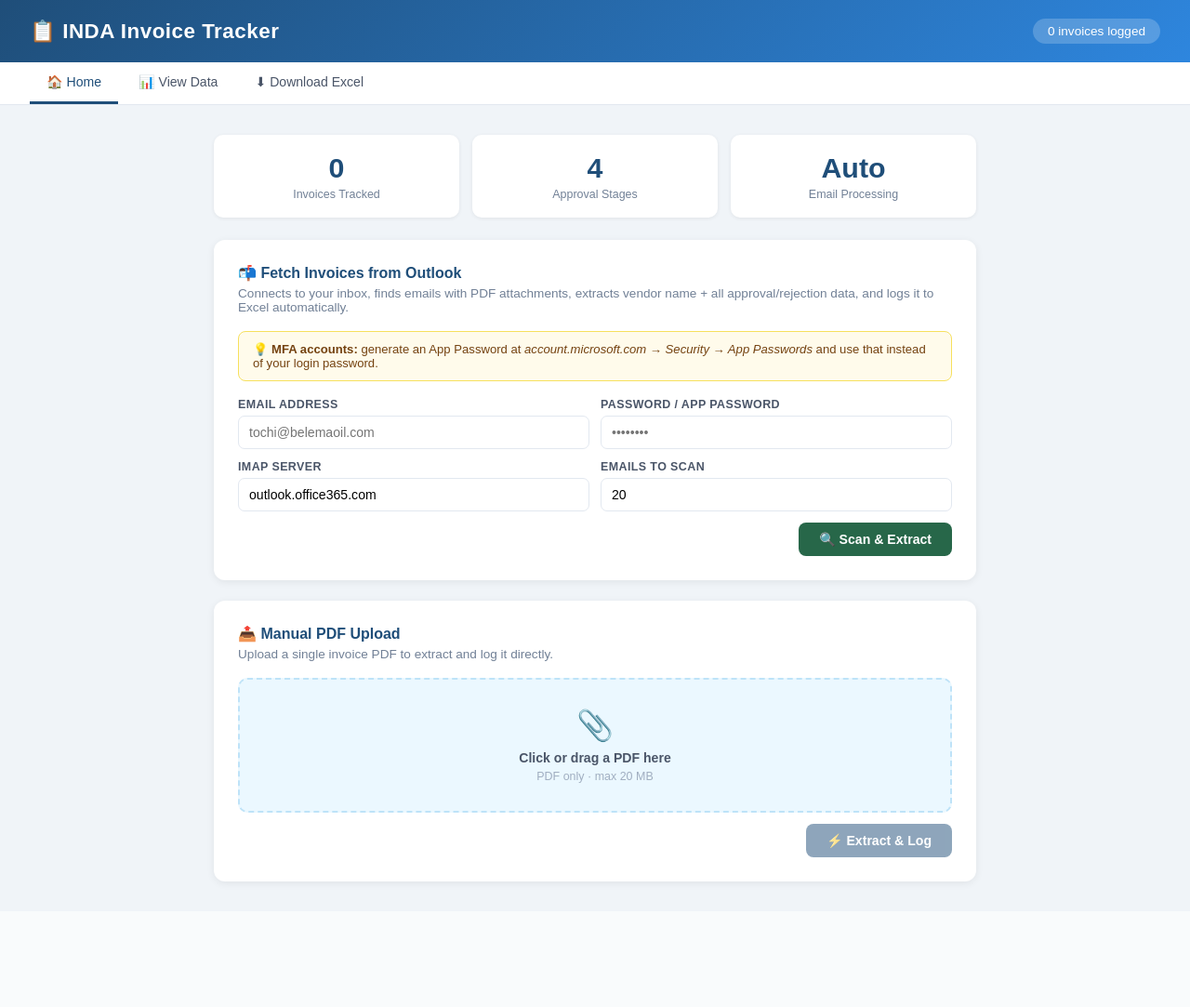
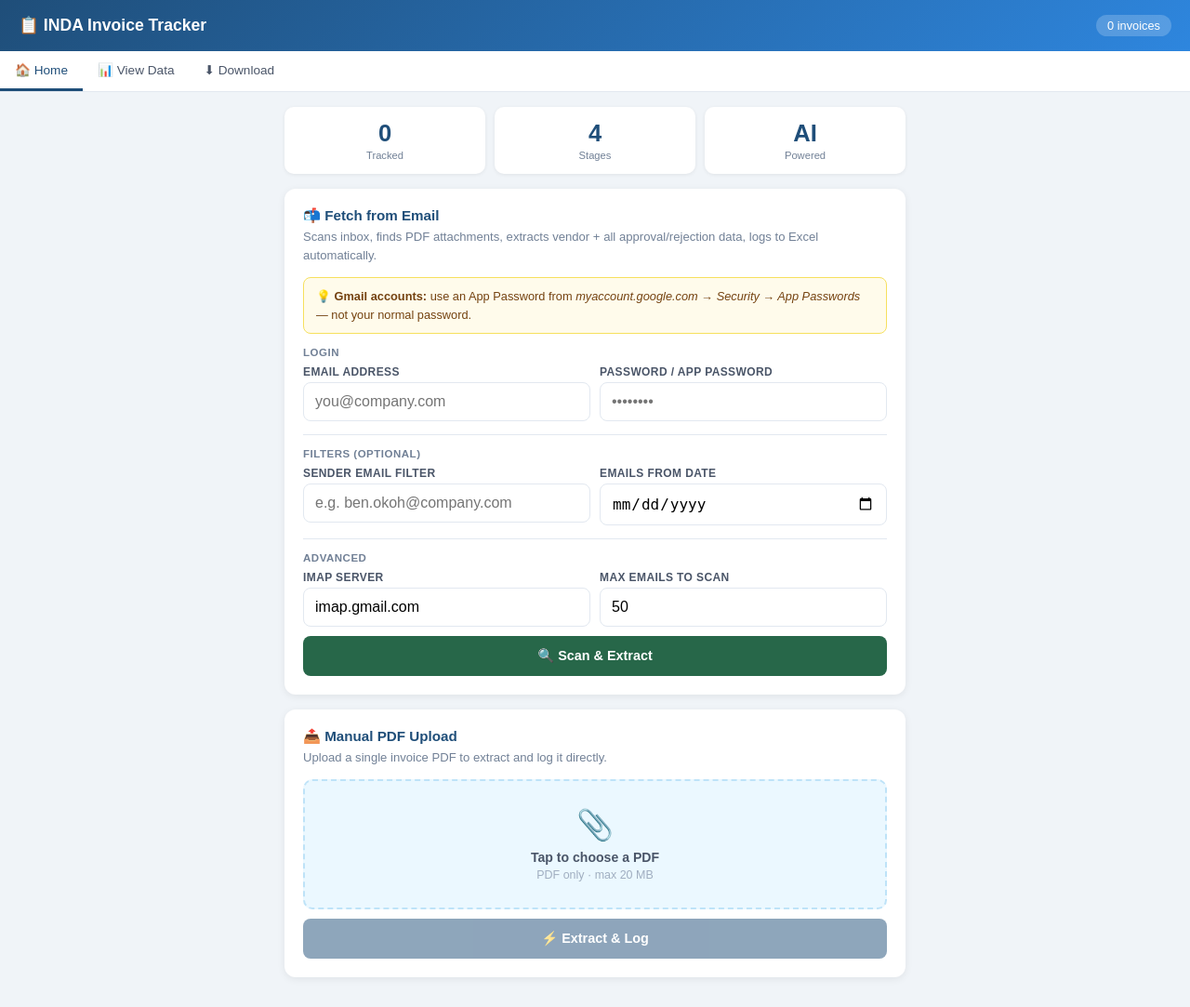
Before and after one commit to nowagieops-ui/invoice-extractor, a Flask app: page / in a window 1280 px wide. Shown: the whole page at 93% size. Before the commit the page ends 953 px from the top, so only its background shows below. Run offline with Flask 3, Linux system fonts and the light colour scheme.

Commit message:
Update index.html

```diff
--- a/templates/index.html
+++ b/templates/index.html
@@ -2,187 +2,203 @@
 <html lang="en">
 <head>
   <meta charset="UTF-8"/>
-  <meta name="viewport" content="width=device-width,initial-scale=1"/>
+  <meta name="viewport" content="width=device-width, initial-scale=1.0, maximum-scale=1.0"/>
   <title>INDA Invoice Tracker</title>
   <style>
-    *,*::before,*::after{box-sizing:border-box;margin:0;padding:0}
-    body{font-family:Arial,sans-serif;background:#f0f4f8;color:#1a202c;min-height:100vh}
-    header{background:linear-gradient(135deg,#1F4E79,#2e86de);color:#fff;padding:20px 32px;display:flex;align-items:center;justify-content:space-between}
-    header h1{font-size:1.4rem;letter-spacing:.5px}
-    .badge{background:rgba(255,255,255,.2);border-radius:20px;padding:6px 16px;font-size:.85rem}
-    nav{background:#fff;border-bottom:1px solid #e2e8f0;padding:0 32px;display:flex;gap:4px}
-    nav a{display:inline-block;padding:13px 18px;text-decoration:none;color:#4a5568;border-bottom:3px solid transparent;font-size:.88rem;transition:all .2s}
-    nav a:hover,nav a.active{color:#1F4E79;border-color:#1F4E79}
-    main{max-width:860px;margin:32px auto;padding:0 20px}
-    .stats{display:grid;grid-template-columns:repeat(3,1fr);gap:14px;margin-bottom:24px}
-    .stat{background:#fff;border-radius:10px;padding:18px;text-align:center;box-shadow:0 1px 4px rgba(0,0,0,.07)}
-    .stat .num{font-size:1.9rem;font-weight:700;color:#1F4E79}
-    .stat .lbl{font-size:.78rem;color:#718096;margin-top:4px}
-    .card{background:#fff;border-radius:12px;padding:26px;box-shadow:0 2px 8px rgba(0,0,0,.07);margin-bottom:22px}
-    .card h2{font-size:1rem;color:#1F4E79;margin-bottom:5px}
-    .card .sub{color:#718096;font-size:.85rem;margin-bottom:18px}
-    .row2{display:grid;grid-template-columns:1fr 1fr;gap:12px;margin-bottom:12px}
-    .grp{display:flex;flex-direction:column;gap:5px}
-    .grp label{font-size:.78rem;font-weight:700;color:#4a5568;text-transform:uppercase;letter-spacing:.4px}
-    .grp input{padding:9px 11px;border:1px solid #e2e8f0;border-radius:7px;font-size:.88rem;transition:border-color .2s}
-    .grp input:focus{outline:none;border-color:#2e86de}
-    .btn{display:inline-flex;align-items:center;gap:7px;padding:10px 22px;border-radius:8px;border:none;cursor:pointer;font-size:.88rem;font-weight:700;transition:all .2s}
-    .btn-blue{background:#1F4E79;color:#fff}.btn-blue:hover{background:#163d60}
-    .btn-green{background:#276749;color:#fff}.btn-green:hover{background:#1e5438}
-    .btn:disabled{opacity:.5;cursor:not-allowed}
-    .tip{background:#fffbeb;border:1px solid #f6e05e;border-radius:8px;padding:11px 15px;font-size:.82rem;color:#744210;margin-bottom:18px}
-    #result{margin-top:18px;display:none}
-    .r-item{padding:10px 14px;border-radius:8px;margin-bottom:8px;font-size:.85rem;border-left:4px solid}
-    .r-ok{background:#f0fff4;border-color:#48bb78}
-    .r-err{background:#fff5f5;border-color:#fc8181}
-    .r-item strong{display:block;margin-bottom:3px}
-    .approvals{margin-top:4px;display:flex;gap:10px;flex-wrap:wrap}
-    .tag{padding:2px 8px;border-radius:12px;font-size:.75rem;font-weight:700}
-    .tag-a{background:#c6efce;color:#276749}
-    .tag-r{background:#ffc7ce;color:#9c0006}
-    .tag-p{background:#e2e8f0;color:#4a5568}
-    .drop-zone{border:2px dashed #bee3f8;border-radius:10px;padding:30px 20px;text-align:center;cursor:pointer;background:#ebf8ff;transition:all .2s}
-    .drop-zone:hover,.drop-zone.over{border-color:#2e86de;background:#dbeafe}
-    .drop-zone .icon{font-size:2rem;margin-bottom:8px}
-    .drop-zone p{color:#4a5568;font-size:.88rem}
-    .drop-zone input{display:none}
-    .spin{animation:spin .8s linear infinite;display:inline-block}
-    @keyframes spin{to{transform:rotate(360deg)}}
-    .loading .spin-hide{display:none}
-    .loading .spin{display:inline}
-    .spin{display:none}
+    *, *::before, *::after { box-sizing: border-box; margin: 0; padding: 0; }
+    body { font-family: Arial, sans-serif; background: #f0f4f8; color: #1a202c; min-height: 100vh; }
+    header { background: linear-gradient(135deg,#1F4E79,#2e86de); color:#fff; padding:16px 20px; display:flex; align-items:center; justify-content:space-between; flex-wrap:wrap; gap:8px; }
+    header h1 { font-size:1.1rem; }
+    .badge { background:rgba(255,255,255,.2); border-radius:20px; padding:4px 12px; font-size:.8rem; }
+    nav { background:#fff; border-bottom:1px solid #e2e8f0; display:flex; overflow-x:auto; -webkit-overflow-scrolling:touch; }
+    nav a { display:inline-block; padding:12px 16px; text-decoration:none; color:#4a5568; border-bottom:3px solid transparent; font-size:.85rem; white-space:nowrap; }
+    nav a.active, nav a:hover { color:#1F4E79; border-color:#1F4E79; }
+    main { max-width:700px; margin:0 auto; padding:16px; }
+    .stats { display:grid; grid-template-columns:repeat(3,1fr); gap:10px; margin-bottom:16px; }
+    .stat { background:#fff; border-radius:10px; padding:14px 8px; text-align:center; box-shadow:0 1px 4px rgba(0,0,0,.07); }
+    .stat .num { font-size:1.6rem; font-weight:700; color:#1F4E79; }
+    .stat .lbl { font-size:.7rem; color:#718096; margin-top:3px; }
+    .card { background:#fff; border-radius:12px; padding:20px; box-shadow:0 2px 8px rgba(0,0,0,.07); margin-bottom:16px; }
+    .card h2 { font-size:.95rem; color:#1F4E79; margin-bottom:4px; }
+    .card .sub { color:#718096; font-size:.82rem; margin-bottom:14px; line-height:1.5; }
+    .form-grid { display:grid; grid-template-columns:1fr 1fr; gap:10px; margin-bottom:10px; }
+    .form-full { display:grid; grid-template-columns:1fr; gap:10px; margin-bottom:10px; }
+    @media(max-width:480px) { .form-grid { grid-template-columns:1fr; } }
+    .grp { display:flex; flex-direction:column; gap:4px; }
+    .grp label { font-size:.75rem; font-weight:700; color:#4a5568; text-transform:uppercase; letter-spacing:.4px; }
+    .grp input { padding:11px 12px; border:1px solid #e2e8f0; border-radius:8px; font-size:16px; width:100%; transition:border-color .2s; }
+    .grp input:focus { outline:none; border-color:#2e86de; }
+    .tip { background:#fffbeb; border:1px solid #f6e05e; border-radius:8px; padding:10px 13px; font-size:.8rem; color:#744210; margin-bottom:14px; line-height:1.5; }
+    .divider { border:none; border-top:1px solid #e2e8f0; margin:14px 0; }
+    .section-label { font-size:.72rem; font-weight:700; color:#718096; text-transform:uppercase; letter-spacing:.5px; margin-bottom:8px; }
+    .btn { display:flex; align-items:center; justify-content:center; gap:7px; padding:13px 20px; border-radius:8px; border:none; cursor:pointer; font-size:.9rem; font-weight:700; transition:all .2s; width:100%; margin-top:10px; }
+    .btn-blue { background:#1F4E79; color:#fff; }
+    .btn-green { background:#276749; color:#fff; }
+    .btn:disabled { opacity:.5; cursor:not-allowed; }
+    .drop-zone { border:2px dashed #bee3f8; border-radius:10px; padding:28px 16px; text-align:center; cursor:pointer; background:#ebf8ff; transition:all .2s; }
+    .drop-zone.over { border-color:#2e86de; background:#dbeafe; }
+    .drop-zone .icon { font-size:2rem; margin-bottom:8px; }
+    .drop-zone p { color:#4a5568; font-size:.88rem; }
+    .drop-zone input { display:none; }
+    #result, #upResult { margin-top:14px; display:none; }
+    .r-item { padding:10px 13px; border-radius:8px; margin-bottom:8px; font-size:.83rem; border-left:4px solid; }
+    .r-ok { background:#f0fff4; border-color:#48bb78; }
+    .r-err { background:#fff5f5; border-color:#fc8181; }
+    .r-item strong { display:block; margin-bottom:3px; }
+    details.debug-box { background:#f7fafc; border-radius:8px; padding:10px 13px; margin-bottom:10px; font-size:.78rem; color:#4a5568; line-height:1.8; }
+    details.debug-box summary { cursor:pointer; font-weight:700; color:#2d3748; }
+    .approvals { margin-top:5px; display:flex; gap:6px; flex-wrap:wrap; }
+    .tag { padding:3px 8px; border-radius:12px; font-size:.72rem; font-weight:700; }
+    .tag-a { background:#c6efce; color:#276749; }
+    .tag-r { background:#ffc7ce; color:#9c0006; }
+    .tag-p { background:#e2e8f0; color:#4a5568; }
+    .spin-icon { display:inline-block; animation:spin .8s linear infinite; }
+    @keyframes spin { to { transform:rotate(360deg); } }
   </style>
 </head>
 <body>
 <header>
   <h1>📋 INDA Invoice Tracker</h1>
-  <span class="badge">{{ row_count }} invoice{{ 's' if row_count != 1 else '' }} logged</span>
+  <span class="badge">{{ row_count }} invoice{{ 's' if row_count != 1 else '' }}</span>
 </header>
 <nav>
   <a href="/" class="active">🏠 Home</a>
   <a href="/preview">📊 View Data</a>
-  <a href="/download">⬇ Download Excel</a>
+  <a href="/download">⬇ Download</a>
 </nav>
 <main>
 
   <div class="stats">
-    <div class="stat"><div class="num">{{ row_count }}</div><div class="lbl">Invoices Tracked</div></div>
-    <div class="stat"><div class="num">4</div><div class="lbl">Approval Stages</div></div>
-    <div class="stat"><div class="num">Auto</div><div class="lbl">Email Processing</div></div>
+    <div class="stat"><div class="num">{{ row_count }}</div><div class="lbl">Tracked</div></div>
+    <div class="stat"><div class="num">4</div><div class="lbl">Stages</div></div>
+    <div class="stat"><div class="num">AI</div><div class="lbl">Powered</div></div>
   </div>
 
-  <!-- Email fetch -->
   <div class="card">
-    <h2>📬 Fetch Invoices from Outlook</h2>
-    <p class="sub">Connects to your inbox, finds emails with PDF attachments, extracts vendor name + all approval/rejection data, and logs it to Excel automatically.</p>
+    <h2>📬 Fetch from Email</h2>
+    <p class="sub">Scans inbox, finds PDF attachments, extracts vendor + all approval/rejection data, logs to Excel automatically.</p>
 
-    <div class="tip">💡 <strong>MFA accounts:</strong> generate an App Password at <em>account.microsoft.com → Security → App Passwords</em> and use that instead of your login password.</div>
+    <div class="tip">💡 <strong>Gmail accounts:</strong> use an App Password from <em>myaccount.google.com → Security → App Passwords</em> — not your normal password.</div>
 
-    <div class="row2">
-      <div class="grp"><label>Email Address</label><input id="eml" type="email" placeholder="tochi@belemaoil.com"/></div>
-      <div class="grp"><label>Password / App Password</label><input id="pwd" type="password" placeholder="••••••••"/></div>
+    <p class="section-label">Login</p>
+    <div class="form-grid">
+      <div class="grp"><label>Email Address</label><input id="eml" type="email" placeholder="you@company.com" autocomplete="email"/></div>
+      <div class="grp"><label>Password / App Password</label><input id="pwd" type="password" placeholder="••••••••" autocomplete="current-password"/></div>
     </div>
-    <div class="row2">
-      <div class="grp"><label>IMAP Server</label><input id="srv" value="outlook.office365.com"/></div>
-      <div class="grp"><label>Emails to Scan</label><input id="lim" type="number" value="20" min="1" max="100"/></div>
+
+    <hr class="divider"/>
+    <p class="section-label">Filters (optional)</p>
+    <div class="form-grid">
+      <div class="grp">
+        <label>Sender Email Filter</label>
+        <input id="snd" type="email" placeholder="e.g. ben.okoh@company.com"/>
+      </div>
+      <div class="grp">
+        <label>Emails From Date</label>
+        <input id="dtf" type="date"/>
+      </div>
     </div>
-    <div style="text-align:right;margin-top:6px">
-      <button class="btn btn-green" id="fetchBtn" onclick="fetchEmails()">
-        <span class="spin">⏳</span><span class="spin-hide">🔍 Scan &amp; Extract</span>
-      </button>
+
+    <hr class="divider"/>
+    <p class="section-label">Advanced</p>
+    <div class="form-grid">
+      <div class="grp"><label>IMAP Server</label><input id="srv" value="imap.gmail.com"/></div>
+      <div class="grp"><label>Max Emails to Scan</label><input id="lim" type="number" value="50" min="1" max="500"/></div>
     </div>
+
+    <button class="btn btn-green" id="fetchBtn" onclick="fetchEmails()">
+      <span id="fetchSpinner" style="display:none"><span class="spin-icon">⏳</span></span>
+      <span id="fetchLabel">🔍 Scan &amp; Extract</span>
+    </button>
     <div id="result"></div>
   </div>
 
-  <!-- Manual upload -->
   <div class="card">
     <h2>📤 Manual PDF Upload</h2>
     <p class="sub">Upload a single invoice PDF to extract and log it directly.</p>
     <div class="drop-zone" id="dz">
       <div class="icon">📎</div>
-      <p><strong>Click or drag a PDF here</strong></p>
-      <p style="color:#a0aec0;font-size:.78rem;margin-top:5px">PDF only · max 20 MB</p>
+      <p><strong>Tap to choose a PDF</strong></p>
+      <p style="color:#a0aec0;font-size:.78rem;margin-top:4px">PDF only · max 20 MB</p>
       <input type="file" id="fi" accept=".pdf"/>
     </div>
-    <div style="text-align:right;margin-top:12px">
-      <button class="btn btn-blue" id="upBtn" disabled onclick="uploadFile()">
-        <span class="spin">⏳</span><span class="spin-hide">⚡ Extract &amp; Log</span>
-      </button>
-    </div>
+    <button class="btn btn-blue" id="upBtn" disabled onclick="uploadFile()">
+      <span id="upSpinner" style="display:none"><span class="spin-icon">⏳</span></span>
+      <span id="upLabel">⚡ Extract &amp; Log</span>
+    </button>
     <div id="upResult"></div>
   </div>
+
 </main>
-
 <script>
-// ── Drop zone ──────────────────────────────────────────────────────────
-const dz=document.getElementById("dz"), fi=document.getElementById("fi");
-let selFile=null;
-dz.addEventListener("click",()=>fi.click());
-dz.addEventListener("dragover",e=>{e.preventDefault();dz.classList.add("over")});
-dz.addEventListener("dragleave",()=>dz.classList.remove("over"));
-dz.addEventListener("drop",e=>{e.preventDefault();dz.classList.remove("over");setFile(e.dataTransfer.files[0])});
-fi.addEventListener("change",()=>setFile(fi.files[0]));
-function setFile(f){if(!f?.name.endsWith(".pdf"))return;selFile=f;dz.querySelector("p").innerHTML=`<strong>${f.name}</strong> (${(f.size/1024).toFixed(0)} KB)`;document.getElementById("upBtn").disabled=false}
-
-// ── Upload ─────────────────────────────────────────────────────────────
-async function uploadFile(){
-  if(!selFile)return;
-  setLoading("upBtn",true);
-  const form=new FormData();form.append("pdf",selFile);
-  try{
-    const res=await fetch("/upload",{method:"POST",body:form});
-    const j=await res.json();
-    const box=document.getElementById("upResult");
-    if(j.error){box.innerHTML=`<div class="r-item r-err"><strong>❌ ${j.error}</strong></div>`;box.style.display="block"}
-    else{
-      box.innerHTML=j.added.map(a=>`<div class="r-item r-ok"><strong>✅ ${a.vendor}</strong>${a.period?` — ${a.period}`:""} (${a.sn})</div>`).join("");
-      box.style.display="block";
-    }
-  }catch(e){document.getElementById("upResult").innerHTML=`<div class="r-item r-err">${e.message}</div>`;document.getElementById("upResult").style.display="block"}
-  finally{setLoading("upBtn",false)}
+const dz = document.getElementById("dz"), fi = document.getElementById("fi");
+let selFile = null;
+dz.addEventListener("click", () => fi.click());
+dz.addEventListener("dragover", e => { e.preventDefault(); dz.classList.add("over"); });
+dz.addEventListener("dragleave", () => dz.classList.remove("over"));
+dz.addEventListener("drop", e => { e.preventDefault(); dz.classList.remove("over"); setFile(e.dataTransfer.files[0]); });
+fi.addEventListener("change", () => setFile(fi.files[0]));
+function setFile(f) {
+  if (!f?.name.endsWith(".pdf")) return;
+  selFile = f;
+  dz.querySelector("p").innerHTML = `<strong>${f.name}</strong> (${(f.size/1024).toFixed(0)} KB)`;
+  document.getElementById("upBtn").disabled = false;
 }
-
-// ── Email fetch ────────────────────────────────────────────────────────
-async function fetchEmails(){
+async function uploadFile() {
+  if (!selFile) return;
+  setLoading("upBtn","upSpinner","upLabel",true);
+  const form = new FormData(); form.append("pdf", selFile);
+  try {
+    const j = await (await fetch("/upload",{method:"POST",body:form})).json();
+    const box = document.getElementById("upResult"); box.style.display="block";
+    box.innerHTML = j.error
+      ? `<div class="r-item r-err"><strong>❌ ${j.error}</strong></div>`
+      : j.added.map(a=>`<div class="r-item r-ok"><strong>✅ ${a.vendor||"Logged"}</strong>${a.period?` — ${a.period}`:""} (${a.sn})</div>`).join("");
+  } catch(e) {
+    document.getElementById("upResult").innerHTML=`<div class="r-item r-err">❌ ${e.message}</div>`;
+    document.getElementById("upResult").style.display="block";
+  } finally { setLoading("upBtn","upSpinner","upLabel",false); }
+}
+async function fetchEmails() {
   const eml=document.getElementById("eml").value.trim();
   const pwd=document.getElementById("pwd").value;
   const srv=document.getElementById("srv").value.trim();
   const lim=document.getElementById("lim").value;
-  if(!eml||!pwd){alert("Enter email and password");return}
-  setLoading("fetchBtn",true);
-  document.getElementById("result").style.display="none";
-  try{
-    const res=await fetch("/fetch-email",{method:"POST",headers:{"Content-Type":"application/json"},body:JSON.stringify({email:eml,password:pwd,server:srv,limit:lim})});
-    const j=await res.json();
-    const box=document.getElementById("result");
-    if(j.error){box.innerHTML=`<div class="r-item r-err"><strong>❌ ${j.error}</strong></div>`;box.style.display="block";return}
-    const ok=j.processed||[];
-    const skip=j.skipped||[];
+  const snd=document.getElementById("snd").value.trim();
+  const dtf=document.getElementById("dtf").value;
+  if(!eml||!pwd){alert("Please enter email and password");return;}
+  setLoading("fetchBtn","fetchSpinner","fetchLabel",true);
+  const box=document.getElementById("result"); box.style.display="none";
+  try {
+    const j = await (await fetch("/fetch-email",{
+      method:"POST", headers:{"Content-Type":"application/json"},
+      body:JSON.stringify({email:eml,password:pwd,server:srv,limit:lim,sender_filter:snd,date_from:dtf})
+    })).json();
+    box.style.display="block";
+    if(j.error){box.innerHTML=`<div class="r-item r-err"><strong>❌ ${j.error}</strong></div>`;return;}
+    const ok=j.processed||[], skip=j.skipped||[], dbg=j.debug||[];
     let html=`<div style="font-weight:700;margin-bottom:10px;color:#276749">✅ ${ok.length} invoice${ok.length!==1?'s':''} extracted | ⚠️ ${skip.length} skipped</div>`;
+    if(dbg.length) html+=`<details class="debug-box"><summary>🔍 What the app saw in your inbox (tap to expand)</summary><div style="margin-top:6px">${dbg.map(d=>`<div>${d}</div>`).join('')}</div></details>`;
     ok.forEach(p=>{
-      const bh=p.budget_holder||""; const au=p.audit||"";
-      const bhTag=tag(bh); const auTag=tag(au);
-      const rej=p.rejection?`<div style="margin-top:5px;color:#9c0006;font-size:.8rem">⛔ ${p.rejection}</div>`:"";
-      html+=`<div class="r-item r-ok"><strong>${p.vendor||"Unknown vendor"}</strong>${p.period?` — ${p.period}`:""} · <em>${p.file}</em>
-        <div class="approvals"><span class="tag ${bhTag.cls}">${bhTag.icon} Budget Holder: ${bh}</span><span class="tag ${auTag.cls}">${auTag.icon} Audit: ${au}</span></div>${rej}</div>`;
+      html+=`<div class="r-item r-ok"><strong>${p.vendor||"Unknown"}</strong>${p.period?` — ${p.period}`:""}<br><span style="font-size:.76rem;color:#718096">${p.file}</span>
+      <div class="approvals">
+        <span class="tag ${tc(p.budget_holder)}">${ti(p.budget_holder)} BH: ${p.budget_holder||"Pending"}</span>
+        <span class="tag ${tc(p.audit)}">${ti(p.audit)} Audit: ${p.audit||"Pending"}</span>
+      </div>${p.rejection?`<div style="margin-top:4px;color:#9c0006;font-size:.76rem">⛔ ${p.rejection}</div>`:""}</div>`;
     });
-    skip.forEach(p=>{html+=`<div class="r-item r-err"><strong>⚠️ ${p.file}</strong> — ${p.reason}</div>`});
-    box.innerHTML=html;box.style.display="block";
-  }catch(e){document.getElementById("result").innerHTML=`<div class="r-item r-err">❌ ${e.message}</div>`;document.getElementById("result").style.display="block"}
-  finally{setLoading("fetchBtn",false)}
+    skip.forEach(p=>{ html+=`<div class="r-item r-err"><strong>⚠️ ${p.file}</strong><br><span style="font-size:.78rem">${p.reason}</span></div>`; });
+    box.innerHTML=html;
+  } catch(e){
+    box.innerHTML=`<div class="r-item r-err">❌ ${e.message}</div>`;
+    box.style.display="block";
+  } finally { setLoading("fetchBtn","fetchSpinner","fetchLabel",false); }
 }
-
-function tag(txt){
-  if(txt.includes("APPROVED"))return{cls:"tag-a",icon:"✅"};
-  if(txt.includes("REJECTED"))return{cls:"tag-r",icon:"❌"};
-  return{cls:"tag-p",icon:"⏳"};
-}
-function setLoading(id,on){
-  const btn=document.getElementById(id);
-  btn.disabled=on;
-  btn.classList.toggle("loading",on);
-  btn.querySelectorAll(".spin").forEach(el=>el.style.display=on?"inline":"none");
-  btn.querySelectorAll(".spin-hide").forEach(el=>el.style.display=on?"none":"inline");
+function tc(t){if(!t)return"tag-p";if(t.includes("APPROVED"))return"tag-a";if(t.includes("REJECTED"))return"tag-r";return"tag-p";}
+function ti(t){if(!t)return"⏳";if(t.includes("APPROVED"))return"✅";if(t.includes("REJECTED"))return"❌";return"⏳";}
+function setLoading(btnId,spId,lblId,on){
+  document.getElementById(btnId).disabled=on;
+  document.getElementById(spId).style.display=on?"inline":"none";
+  document.getElementById(lblId).style.display=on?"none":"inline";
 }
 </script>
 </body>
```
